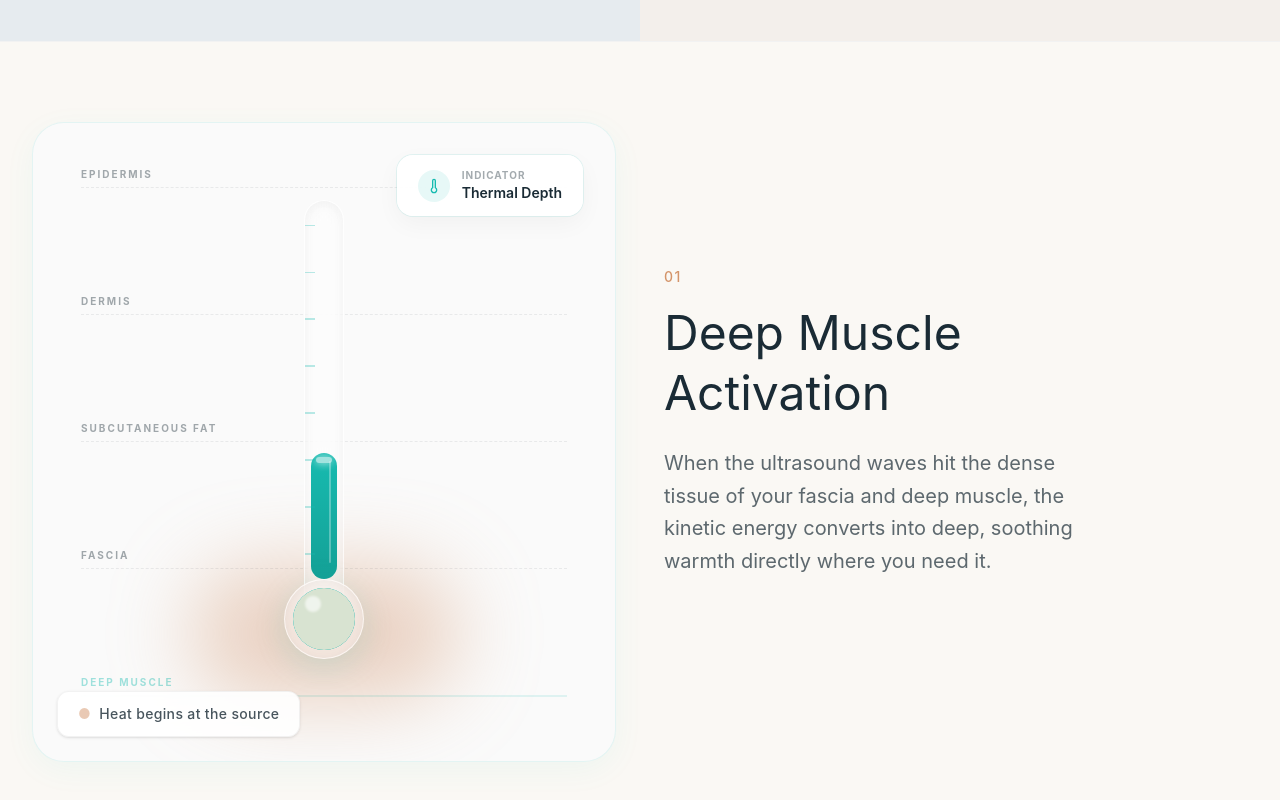
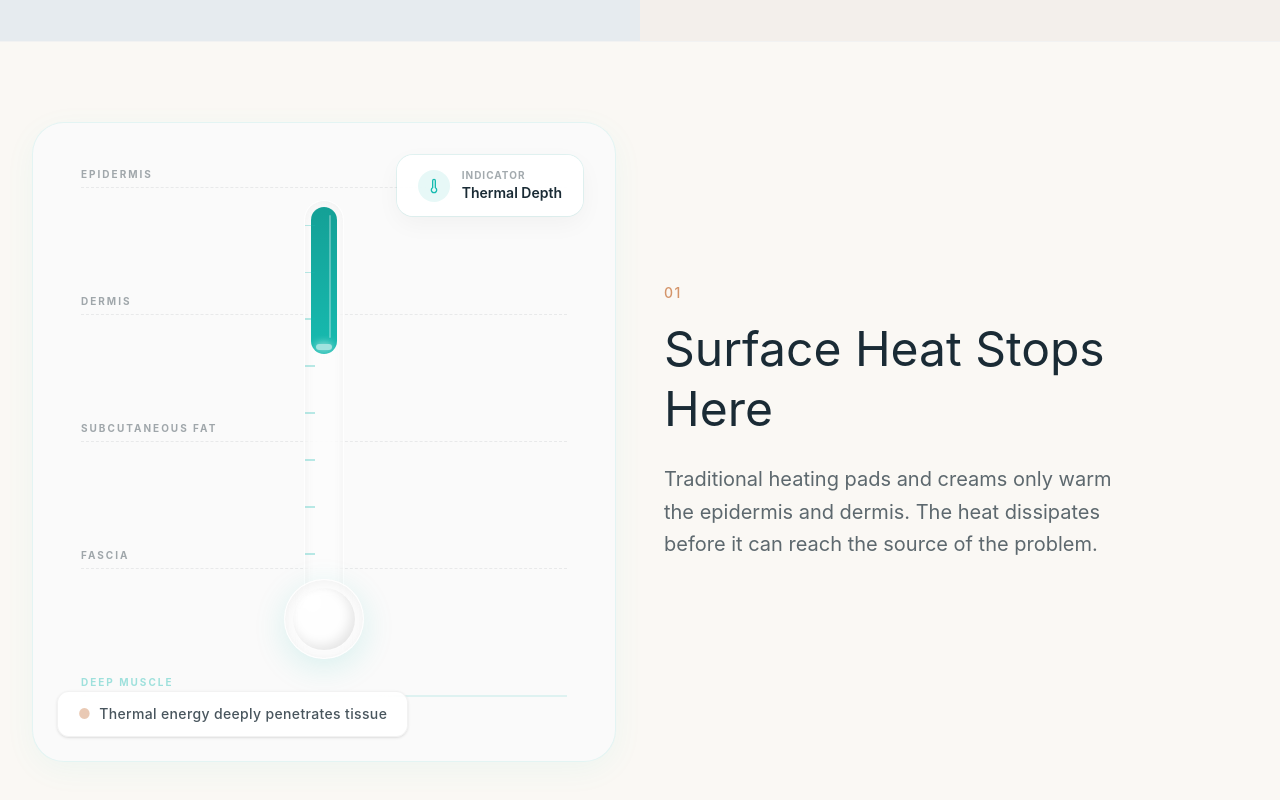
Before and after one commit to gautamwebdesign-sketch/ultraeasetest, a Next.js app: page / in a window 1280 px wide. Shown: the part 2784-3584 px from the top of the page. Built offline with nearby package versions, Linux system fonts and the light colour scheme.

Commit message:
Correct TissueDepthVisualiser to flow downwards from Epidermis to Deep Muscle

```diff
--- a/src/components/home/TissueDepthVisualiser.tsx
+++ b/src/components/home/TissueDepthVisualiser.tsx
@@ -7,19 +7,19 @@ import { Thermometer } from "lucide-react";
 
 const steps = [
     {
-        title: "Deep Muscle Activation",
-        desc: "When the ultrasound waves hit the dense tissue of your fascia and deep muscle, the kinetic energy converts into deep, soothing warmth directly where you need it.",
-        layerIndex: 2
+        title: "Surface Heat Stops Here",
+        desc: "Traditional heating pads and creams only warm the epidermis and dermis. The heat dissipates before it can reach the source of the problem.",
+        layerIndex: 0
     },
     {
         title: "The Ultrasound Wave",
-        desc: "Ultraease sends high-frequency sound waves that bypass the surface layers entirely. You feel nothing on the skin, but the energy is traveling upwards.",
+        desc: "Ultraease sends high-frequency sound waves that bypass the surface layers entirely. You feel nothing on the skin, but the energy is traveling deeper.",
         layerIndex: 1
     },
     {
-        title: "Surface Remains Cool",
-        desc: "Unlike traditional heating pads that burn the surface, the epidermis and dermis remain comfortably cool while the therapeutic heat works from within.",
-        layerIndex: 0
+        title: "Warmth From Within",
+        desc: "When the waves hit the dense tissue of your fascia and deep muscle, the kinetic energy converts into deep, soothing warmth directly where you need it.",
+        layerIndex: 2
     }
 ];
 
@@ -30,12 +30,12 @@ export function TissueDepthVisualiser() {
         offset: ["start start", "end end"]
     });
 
-    // Reversed Logic: Starts 10% (bottom bulb full, tube empty) -> Grows UPWARDS to 100% (surface)
-    const signalDepth = useTransform(scrollYProgress, [0, 0.5, 1], ["10%", "50%", "100%"]);
+    // Correct Logic: Starts TOP (Epidermis) -> Travels DOWN to 100% (Deep Muscle)
+    const signalDepth = useTransform(scrollYProgress, [0, 0.4, 0.8], ["10%", "50%", "100%"]);
 
-    // Deep warmth is strongest at the START (Deep Muscle), fades out as we move UP to surface
-    const deepWarmthOpacity = useTransform(scrollYProgress, [0, 0.4, 0.8], [1, 0.5, 0]);
-    const deepWarmthScale = useTransform(scrollYProgress, [0, 0.5, 1], [1.1, 1, 0.8]);
+    // Deep warmth is ONLY visible when it reaches the bottom (Deep Muscle)
+    const deepWarmthOpacity = useTransform(scrollYProgress, [0.6, 0.8], [0, 1]);
+    const deepWarmthScale = useTransform(scrollYProgress, [0.6, 0.8, 1], [0.8, 1, 1.1]);
 
     return (
         <section ref={containerRef} className="relative h-[300vh] bg-warm-ivory">
@@ -58,7 +58,7 @@ export function TissueDepthVisualiser() {
                             </div>
                         </div>
 
-                        {/* Anatomical Diagram Background - Reversed Order */}
+                        {/* Anatomical Diagram Background - Correct Order (Top to Bottom) */}
                         <div className="absolute inset-0 flex flex-col justify-between py-16 px-6 lg:px-12 z-0 opacity-40">
                             <div className="border-b border-deep-charcoal/20 border-dashed w-full relative">
                                 <span className="absolute -top-5 left-0 text-[10px] font-sans text-deep-charcoal font-bold uppercase tracking-[0.2em] hidden sm:block">Epidermis</span>
@@ -77,19 +77,19 @@ export function TissueDepthVisualiser() {
                             </div>
                         </div>
 
-                        {/* Cohesive Thermometer Visual (Fills Upwards) */}
+                        {/* Cohesive Thermometer Visual (Travels Downwards) */}
                         <div className="absolute left-1/2 -translate-x-1/2 top-[12%] bottom-[16%] w-20 z-10 flex flex-col items-center">
 
                             {/* The Glass Housing */}
                             <div className="relative w-full h-full flex flex-col items-center">
                                 {/* Tube Section */}
-                                <div className="w-10 flex-1 bg-white/40 backdrop-blur-md rounded-t-full border-x border-t border-white/60 shadow-[inset_0_2px_12px_rgba(0,0,0,0.05)] p-1.5 z-10 relative overflow-hidden pb-10 flex flex-col justify-end">
-                                    {/* Flowing Medium (Grows Bottom to Top) */}
+                                <div className="w-10 flex-1 bg-white/40 backdrop-blur-md rounded-t-full border-x border-t border-white/60 shadow-[inset_0_2px_12px_rgba(0,0,0,0.05)] p-1.5 z-10 relative overflow-hidden pb-10 flex flex-col justify-start">
+                                    {/* Flowing Medium (Grows Top to Bottom) */}
                                     <motion.div
-                                        className="w-full bg-gradient-to-t from-[#14a096] to-[#17bbb0] rounded-b-full rounded-t-full relative z-20 origin-bottom"
+                                        className="w-full bg-gradient-to-b from-[#14a096] to-[#17bbb0] rounded-b-full rounded-t-full relative z-20 origin-top"
                                         style={{ height: signalDepth }}
                                     >
-                                        <div className="absolute top-1 left-1/2 -translate-x-1/2 w-4 h-1.5 bg-white/60 rounded-full shadow-[0_0_8px_rgba(255,255,255,0.8)]" />
+                                        <div className="absolute bottom-1 left-1/2 -translate-x-1/2 w-4 h-1.5 bg-white/60 rounded-full shadow-[0_0_8px_rgba(255,255,255,0.8)]" />
                                         <div className="absolute right-1.5 top-2 bottom-4 w-0.5 bg-white/30 rounded-full blur-[0.5px]" />
                                     </motion.div>
 
@@ -106,10 +106,13 @@ export function TissueDepthVisualiser() {
                                     <div className="absolute inset-2 bg-white/60 rounded-full flex items-center justify-center overflow-hidden shadow-[inset_-4px_-4px_12px_rgba(0,0,0,0.1),_inset_4px_4px_12px_rgba(255,255,255,0.5)]">
                                         <div className="absolute top-2 left-3 w-4 h-4 bg-white/60 rounded-full blur-[1px] z-30" />
 
-                                        {/* Bulb is always full, acts as the base */}
-                                        <div className="absolute inset-0 bg-[#17bbb0]" />
+                                        {/* Bulb only fills when signal reaches bottom */}
+                                        <motion.div
+                                            className="absolute inset-0 bg-[#17bbb0]"
+                                            style={{ opacity: deepWarmthOpacity }}
+                                        />
 
-                                        {/* Amber Glow inside Bulb (fades as heat travels up) */}
+                                        {/* Amber Glow inside Bulb (Fires at bottom) */}
                                         <motion.div
                                             className="absolute inset-0 bg-amber-glow mix-blend-screen"
                                             style={{ opacity: deepWarmthOpacity }}
@@ -119,7 +122,7 @@ export function TissueDepthVisualiser() {
                             </div>
                         </div>
 
-                        {/* Ambient Deep Warmth (Background Aura) - Starts strong, fades out */}
+                        {/* Ambient Deep Warmth (Background Aura) - Fires at bottom */}
                         <motion.div
                             className="absolute bottom-[10%] left-1/2 -translate-x-1/2 w-48 sm:w-64 h-32 bg-amber-glow/40 blur-[40px] rounded-full z-0 mix-blend-multiply pointer-events-none"
                             style={{
@@ -132,7 +135,7 @@ export function TissueDepthVisualiser() {
                         <div className="absolute bottom-6 left-6 right-6 lg:right-auto z-30">
                             <p className="text-xs sm:text-sm text-deep-charcoal/80 font-sans tracking-wide bg-white/90 backdrop-blur-md py-3 px-5 rounded-xl inline-block border border-black/5 shadow-sm font-medium">
                                 <span className="text-amber-glow font-bold mr-2 inline-block animate-pulse">●</span>
-                                Heat begins at the source
+                                Thermal energy deeply penetrates tissue
                             </p>
                         </div>
                     </div>
```
